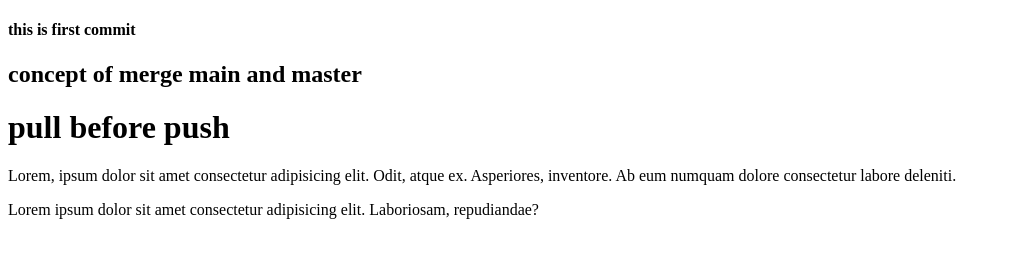
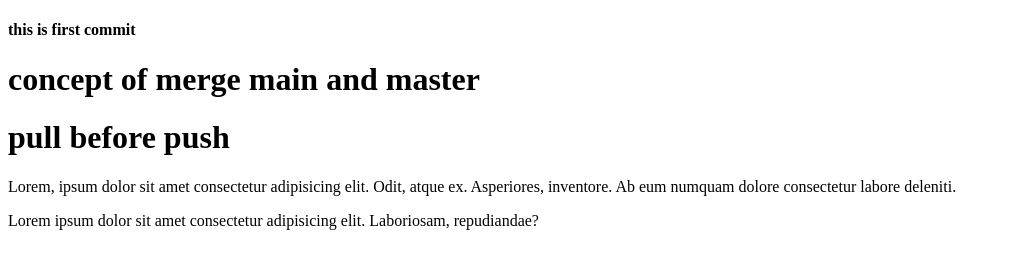
Before and after one commit to PatelAbhi04/newhandsongit, a plain HTML site: page index.html in a window 1280 px wide. Shown: the whole page, without its empty margins (0-1011 px from the left). Drawn offline with Linux system fonts and the light colour scheme.

Commit message:
pushing to main

```diff
--- a/index.html
+++ b/index.html
@@ -7,7 +7,7 @@
 </head>
 <body>
     <h4> this is first commit</h4>
-    <h2>concept of merge main and master</h2>
+    <h1>concept of merge main and master</h1>
 
     <h1>pull before push</h1>
 
```
